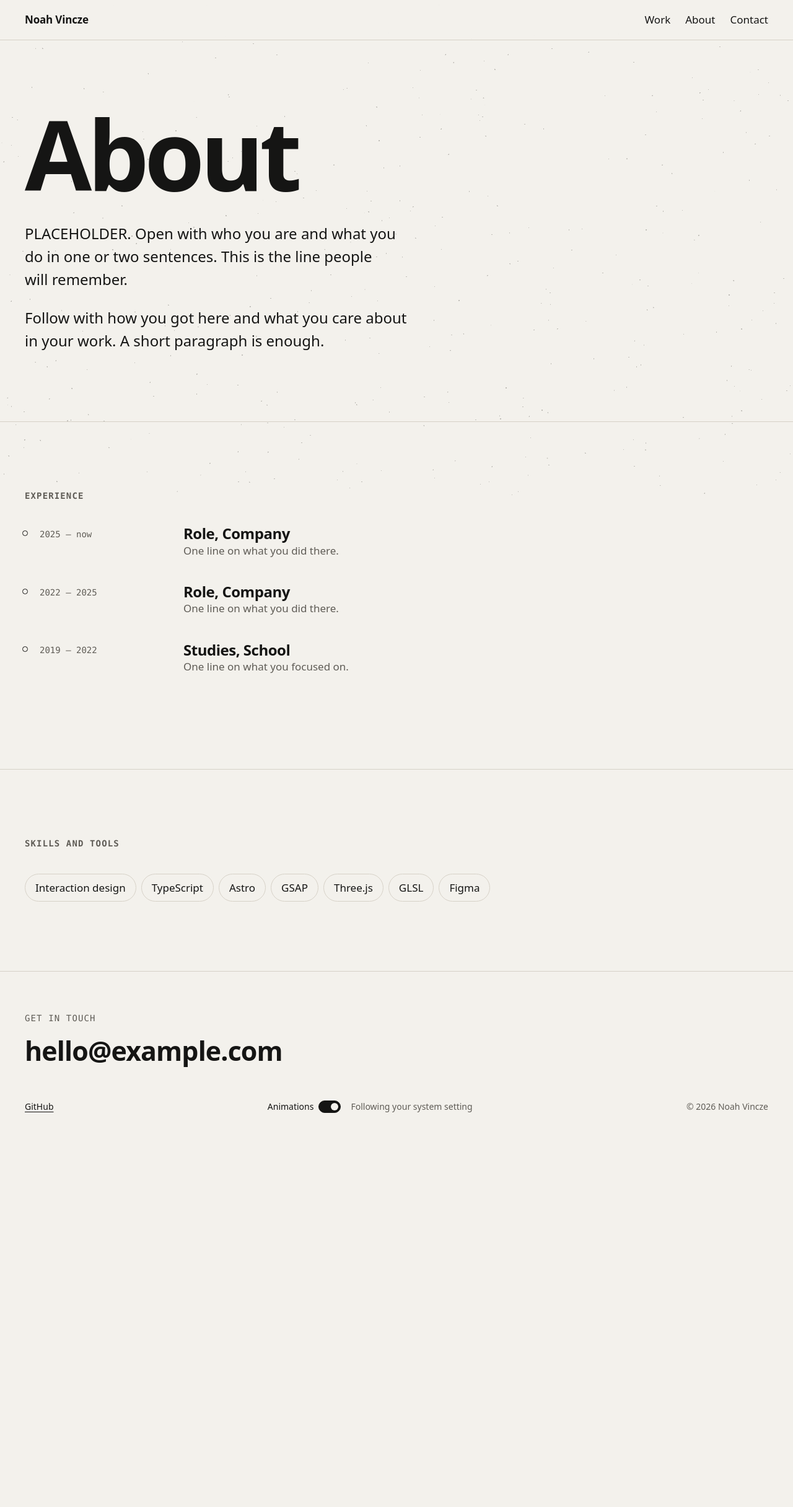
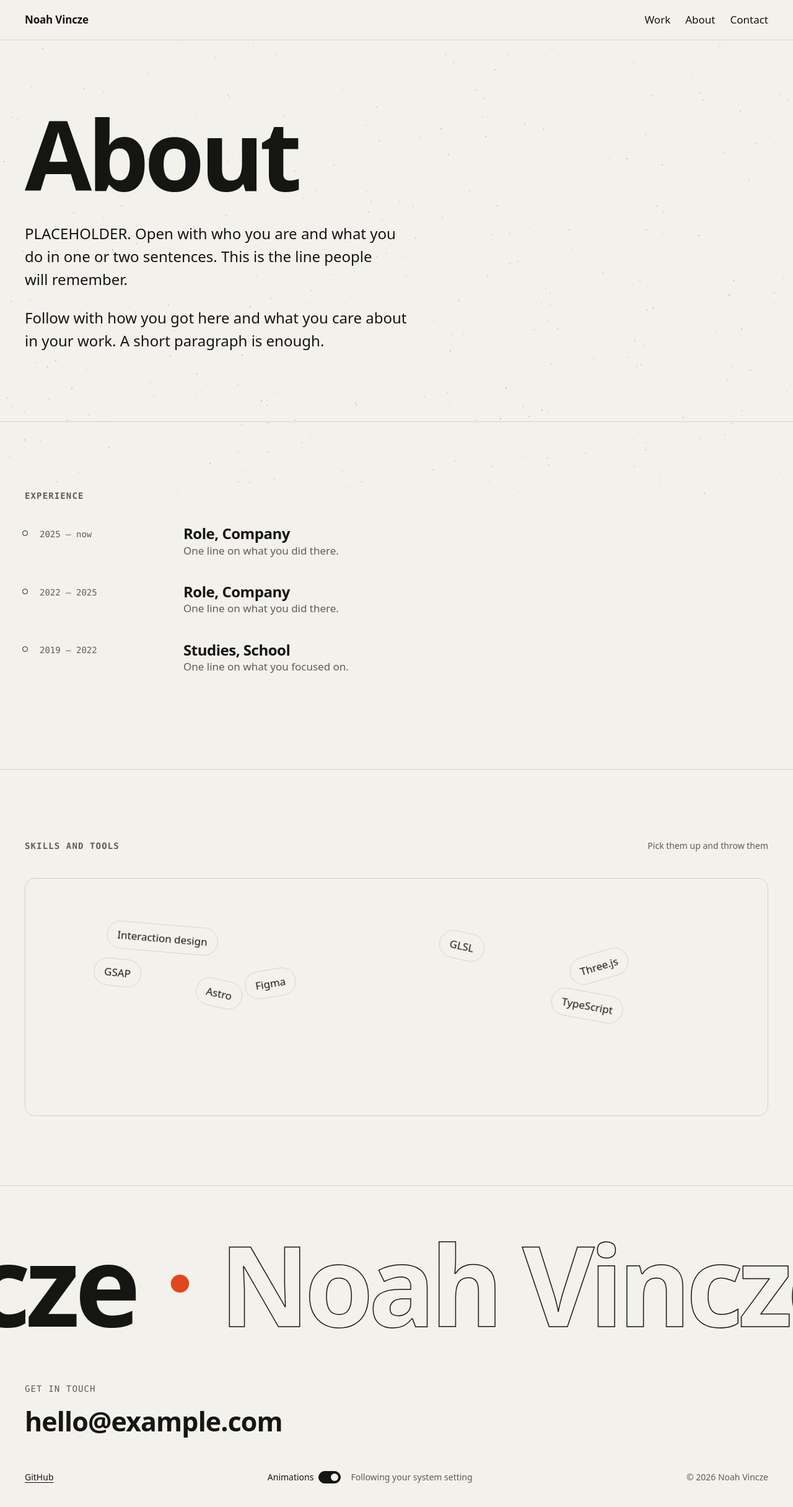
Before and after one commit to NoahVincze/portfolio, an Astro site: page /about in a window 1280 px wide. Shown: the whole page at 62% size. Before the commit the page ends 1841 px from the top, so only its background shows below. Built offline with nearby package versions, Linux system fonts and the light colour scheme; Astro itself is replaced by a stand-in of ours; animation ran at ten frames a second.

Commit message:
Phase 5: physics skill chips and scroll-speed footer marquee
- About: the skill chips drop into a box when it scrolls into view and can
  be picked up and thrown (mouse, trackpad or touch). Matter.js (26 KB
  gzipped) loads only when the box is about to appear and never with
  reduced motion. The chips stay an ordinary list that the physics only
  moves; the simulation pauses while the box is off screen, and walls
  follow the box when it resizes
- Footer: the name runs in a seamless loop (solid and outlined), faster
  while scrolling and in the scroll's direction; it runs only while the
  footer is on screen and stands still with reduced motion
- Both clean up fully on navigation (ScrollTrigger count stable)

Co-Authored-By: Claude Opus 5.5 <noreply@anthropic.com>
Claude-Session: https://claude.ai/code/session_01RbwdoCFqj3FCD5gjmAGxiq

```diff
--- a/package.json
+++ b/package.json
@@ -14,10 +14,12 @@
     "astro": "^7.4.13",
     "gsap": "^3.15.1",
     "lenis": "^1.3.27",
+    "matter-js": "^0.20.0",
     "three": "^0.187.0"
   },
   "devDependencies": {
     "@astrojs/check": "^0.9.12",
+    "@types/matter-js": "^0.20.2",
     "@types/three": "^0.187.0",
     "typescript": "^6.0.3"
   }
--- a/src/components/Footer.astro
+++ b/src/components/Footer.astro
@@ -6,6 +6,21 @@ const year = new Date().getFullYear();
 ---
 
 <footer class="site-footer">
+  {/* Decorative: runs faster as you scroll (src/motion/effects/marquee.ts). Two identical groups make the loop seamless. */}
+  <div class="marquee" aria-hidden="true">
+    <div class="marquee__track" data-marquee-track>
+      {
+        [0, 1].map(() => (
+          <div class="marquee__group">
+            <span>{site.name}</span>
+            <span class="marquee__dot">●</span>
+            <span class="marquee__outline">{site.name}</span>
+            <span class="marquee__dot">●</span>
+          </div>
+        ))
+      }
+    </div>
+  </div>
   <div class="container site-footer__inner">
     <div class="site-footer__contact">
       <p class="eyebrow">Get in touch</p>
@@ -34,6 +49,39 @@ const year = new Date().getFullYear();
   .site-footer {
     border-top: 1px solid var(--color-line);
     padding-block: var(--space-6) var(--space-5);
+  }
+
+  .marquee {
+    overflow: hidden;
+    margin-bottom: var(--space-6);
+  }
+
+  .marquee__track {
+    display: flex;
+    width: max-content;
+    will-change: transform;
+  }
+
+  .marquee__group {
+    display: flex;
+    align-items: center;
+    gap: 0.3em;
+    padding-right: 0.3em;
+    font-size: clamp(4rem, 14vw, 13rem);
+    font-weight: 600;
+    line-height: 1.05;
+    letter-spacing: -0.045em;
+    white-space: nowrap;
+  }
+
+  .marquee__outline {
+    color: transparent;
+    -webkit-text-stroke: 1.5px var(--color-ink);
+  }
+
+  .marquee__dot {
+    font-size: 0.22em;
+    color: var(--color-accent);
   }
 
   .site-footer__inner {
--- a/src/motion/effects/index.ts
+++ b/src/motion/effects/index.ts
@@ -10,3 +10,5 @@ import './magnetic';
 import './filter';
 import './timeline';
 import './contact';
+import './physics-chips';
+import './marquee';
--- /dev/null
+++ b/src/motion/effects/marquee.ts
@@ -0,0 +1,59 @@
+/**
+ * Footer marquee: the name runs across the footer in a loop. Scrolling pushes it faster,
+ * and the scroll direction sets which way it runs. Full motion only; with reduced motion
+ * it simply stands still.
+ *
+ * Markup: `data-marquee-track` holding two identical groups side by side (the loop shifts
+ * the track by exactly one group, so it repeats seamlessly).
+ */
+import { gsap, ScrollTrigger } from '../gsap';
+import { onFrame } from '../loop';
+import { definePageEffect } from '../page';
+
+/** Speed at rest, in pixels per second. */
+const BASE_SPEED = 60;
+/** How strongly scroll speed (px/s) adds to it, and the most it may add. */
+const SCROLL_FACTOR = 0.6;
+const MAX_BOOST = 2400;
+
+definePageEffect(({ reduced }) => {
+  const track = document.querySelector<HTMLElement>('[data-marquee-track]');
+  const group = track?.firstElementChild as HTMLElement | null;
+  if (!track || !group || reduced) return;
+
+  let groupWidth = group.offsetWidth;
+  let wrap = gsap.utils.wrap(-groupWidth, 0);
+  const setX = gsap.quickSetter(track, 'x', 'px');
+  let offset = 0;
+  let boost = 0;
+  let direction = 1;
+
+  // Runs only while the footer is on screen; scrolling there feeds the boost.
+  const watch = ScrollTrigger.create({
+    trigger: track,
+    start: 'top bottom',
+    end: 'bottom top',
+    onUpdate: (self) => {
+      const velocity = self.getVelocity();
+      if (velocity !== 0) direction = velocity > 0 ? 1 : -1;
+      boost = Math.max(boost, Math.min(Math.abs(velocity) * SCROLL_FACTOR, MAX_BOOST));
+    },
+    onRefresh: () => {
+      groupWidth = group.offsetWidth;
+      wrap = gsap.utils.wrap(-groupWidth, 0);
+    },
+  });
+
+  const stopFrames = onFrame((_time, deltaTime) => {
+    if (!watch.isActive) return;
+    offset = wrap(offset - ((BASE_SPEED + boost) * direction * deltaTime) / 1000);
+    setX(offset);
+    // The boost fades away within about half a second once scrolling stops.
+    boost *= Math.pow(0.92, deltaTime / 16.7);
+  });
+
+  return () => {
+    stopFrames();
+    gsap.set(track, { clearProps: 'transform' });
+  };
+});
--- /dev/null
+++ b/src/motion/effects/physics-chips.ts
@@ -0,0 +1,183 @@
+/**
+ * About page: the skill chips drop into a box when it scrolls into view and can be
+ * picked up and thrown around (mouse, trackpad or touch). Matter.js runs the physics;
+ * the chips stay a normal HTML list that the physics only moves, so screen readers and
+ * text selection see an ordinary list.
+ *
+ * Markup: `data-physics` on the <ul>, an optional `data-physics-hint` element shown while
+ * it runs. Full motion only. Matter.js is loaded only when the box is about to appear.
+ */
+import type MatterNamespace from 'matter-js';
+import { ScrollTrigger } from '../gsap';
+import { onFrame } from '../loop';
+import { definePageEffect } from '../page';
+
+type Matter = typeof MatterNamespace;
+
+/** Fixed physics step (ms): Matter.js is only stable with a constant step. */
+const STEP = 1000 / 60;
+const WALL = 400;
+
+definePageEffect(({ reduced }) => {
+  const box = document.querySelector<HTMLElement>('[data-physics]');
+  if (!box || reduced) return;
+
+  let left = false;
+  let stop: (() => void) | null = null;
+  ScrollTrigger.create({
+    trigger: box,
+    start: 'top 85%',
+    once: true,
+    onEnter: () => {
+      void import('matter-js').then(({ default: matter }) => {
+        if (!left) stop = run(matter, box);
+      });
+    },
+  });
+
+  return () => {
+    left = true;
+    stop?.();
+  };
+});
+
+function run(matter: Matter, box: HTMLElement): () => void {
+  const { Bodies, Body, Composite, Constraint, Engine, Sleeping } = matter;
+  const chips = [...box.querySelectorAll<HTMLElement>(':scope > li')];
+  const hint = box.parentElement?.querySelector<HTMLElement>('[data-physics-hint]');
+
+  // Measure the chips in their normal layout, then hand them to the physics.
+  const sizes = chips.map((chip) => ({ w: chip.offsetWidth, h: chip.offsetHeight }));
+  box.classList.add('is-physics');
+  if (hint) hint.hidden = false;
+  for (const chip of chips) chip.dataset.cursor = 'link';
+
+  let width = box.clientWidth;
+  let height = box.clientHeight;
+
+  const engine = Engine.create({ enableSleeping: true });
+  // Floor, ceiling and sides just outside the box, rebuilt whenever the box changes size.
+  let walls: MatterNamespace.Body[] = [];
+  const placeWalls = () => {
+    Composite.remove(engine.world, walls);
+    const wall = (x: number, y: number, w: number, h: number) =>
+      Bodies.rectangle(x, y, w, h, { isStatic: true, friction: 0.4 });
+    walls = [
+      wall(width / 2, height + WALL / 2, width * 3, WALL),
+      wall(width / 2, -WALL / 2, width * 3, WALL),
+      wall(-WALL / 2, height / 2, WALL, height * 3),
+      wall(width + WALL / 2, height / 2, WALL, height * 3),
+    ];
+    Composite.add(engine.world, walls);
+  };
+  placeWalls();
+
+  // Chips start scattered across the top half and fall.
+  const bodies = chips.map((_, i) => {
+    const { w, h } = sizes[i]!;
+    return Bodies.rectangle(
+      w / 2 + Math.random() * Math.max(1, width - w),
+      h / 2 + Math.random() * height * 0.4,
+      w,
+      h,
+      {
+        chamfer: { radius: h / 2 },
+        angle: (Math.random() - 0.5) * 0.6,
+        restitution: 0.35,
+        friction: 0.3,
+        frictionAir: 0.015,
+        density: 0.0015,
+      },
+    );
+  });
+  Composite.add(engine.world, bodies);
+
+  const draw = () => {
+    bodies.forEach((body, i) => {
+      const { w, h } = sizes[i]!;
+      chips[i]!.style.transform = `translate(${body.position.x - w / 2}px, ${body.position.y - h / 2}px) rotate(${body.angle}rad)`;
+    });
+  };
+  draw();
+
+  // ---- Dragging: a spring between the pointer and the chip; letting go throws it.
+  let drag: { constraint: MatterNamespace.Constraint; chip: HTMLElement; pointerId: number } | null = null;
+  const local = (event: PointerEvent) => {
+    const rect = box.getBoundingClientRect();
+    return { x: event.clientX - rect.left, y: event.clientY - rect.top };
+  };
+  const onDown = (event: PointerEvent) => {
+    const chip = (event.target as Element).closest('li');
+    const body = chip ? bodies[chips.indexOf(chip)] : undefined;
+    if (!chip || !body || drag) return;
+    event.preventDefault();
+    const point = local(event);
+    Sleeping.set(body, false);
+    const constraint = Constraint.create({
+      pointA: point,
+      bodyB: body,
+      pointB: { x: point.x - body.position.x, y: point.y - body.position.y },
+      length: 0,
+      stiffness: 0.2,
+      damping: 0.1,
+    });
+    Composite.add(engine.world, constraint);
+    chip.setPointerCapture(event.pointerId);
+    chip.classList.add('is-dragging');
+    drag = { constraint, chip, pointerId: event.pointerId };
+  };
+  const onMove = (event: PointerEvent) => {
+    if (drag?.pointerId === event.pointerId) drag.constraint.pointA = local(event);
+  };
+  const onUp = (event: PointerEvent) => {
+    if (drag?.pointerId !== event.pointerId) return;
+    Composite.remove(engine.world, drag.constraint);
+    drag.chip.classList.remove('is-dragging');
+    drag = null;
+  };
+  box.addEventListener('pointerdown', onDown);
+  box.addEventListener('pointermove', onMove);
+  box.addEventListener('pointerup', onUp);
+  box.addEventListener('pointercancel', onUp);
+
+  // ---- Resizing: move the walls and bring any chip left outside back in.
+  const resize = new ResizeObserver(() => {
+    width = box.clientWidth;
+    height = box.clientHeight;
+    placeWalls();
+    for (const body of bodies) {
+      const x = Math.min(Math.max(body.position.x, 40), width - 40);
+      const y = Math.min(Math.max(body.position.y, 20), height - 20);
+      if (x !== body.position.x || y !== body.position.y) Body.setPosition(body, { x, y });
+      Sleeping.set(body, false);
+    }
+  });
+  resize.observe(box);
+
+  // ---- Simulate only while the box is on screen.
+  const onScreen = ScrollTrigger.create({ trigger: box, start: 'top bottom', end: 'bottom top' });
+  const stopFrames = onFrame(() => {
+    if (!onScreen.isActive) return;
+    Engine.update(engine, STEP);
+    draw();
+  });
+
+  return () => {
+    stopFrames();
+    onScreen.kill();
+    resize.disconnect();
+    box.removeEventListener('pointerdown', onDown);
+    box.removeEventListener('pointermove', onMove);
+    box.removeEventListener('pointerup', onUp);
+    box.removeEventListener('pointercancel', onUp);
+    Composite.clear(engine.world, false);
+    Engine.clear(engine);
+    box.classList.remove('is-physics');
+    if (hint) hint.hidden = true;
+    for (const chip of chips) {
+      chip.style.transform = '';
+      chip.classList.remove('is-dragging');
+      delete chip.dataset.cursor;
+    }
+  };
+}
--- a/src/pages/about.astro
+++ b/src/pages/about.astro
@@ -51,8 +51,12 @@ const skills = ['Interaction design', 'TypeScript', 'Astro', 'GSAP', 'Three.js',
   </section>
 
   <section class="section container" aria-labelledby="skills">
-    <h2 id="skills" class="eyebrow">Skills and tools</h2>
-    <ul class="skills" role="list">
+    <div class="skills-head">
+      <h2 id="skills" class="eyebrow">Skills and tools</h2>
+      <p class="skills__hint" data-physics-hint aria-hidden="true" hidden>Pick them up and throw them</p>
+    </div>
+    {/* With motion on, the chips drop into a box and can be thrown around (src/motion/effects/physics-chips.ts). */}
+    <ul class="skills" role="list" data-physics>
       {skills.map((skill) => <li class="skills__chip">{skill}</li>)}
     </ul>
   </section>
@@ -139,6 +143,45 @@ const skills = ['Interaction design', 'TypeScript', 'Astro', 'GSAP', 'Three.js',
     padding: 0;
   }
 
+  .skills-head {
+    display: flex;
+    justify-content: space-between;
+    align-items: baseline;
+    flex-wrap: wrap;
+    gap: var(--space-2) var(--space-4);
+  }
+
+  .skills__hint {
+    font-size: var(--text-sm);
+    color: var(--color-muted);
+  }
+
+  /* Physics mode: the list becomes a box and each chip is placed by the simulation. */
+  .skills.is-physics {
+    position: relative;
+    height: clamp(16rem, 34vw, 24rem);
+    overflow: hidden;
+    border: 1px solid var(--color-line);
+    border-radius: calc(var(--radius) * 2);
+  }
+
+  .skills.is-physics .skills__chip {
+    position: absolute;
+    top: 0;
+    left: 0;
+    background: var(--color-bg);
+    cursor: grab;
+    touch-action: none;
+    user-select: none;
+    white-space: nowrap;
+    will-change: transform;
+  }
+
+  .skills.is-physics .skills__chip.is-dragging {
+    cursor: grabbing;
+    border-color: var(--color-ink);
+  }
+
   .skills__chip {
     padding: var(--space-2) var(--space-3);
     border: 1px solid var(--color-line);
```
Also changed, not shown: README.md, 1 other file.
